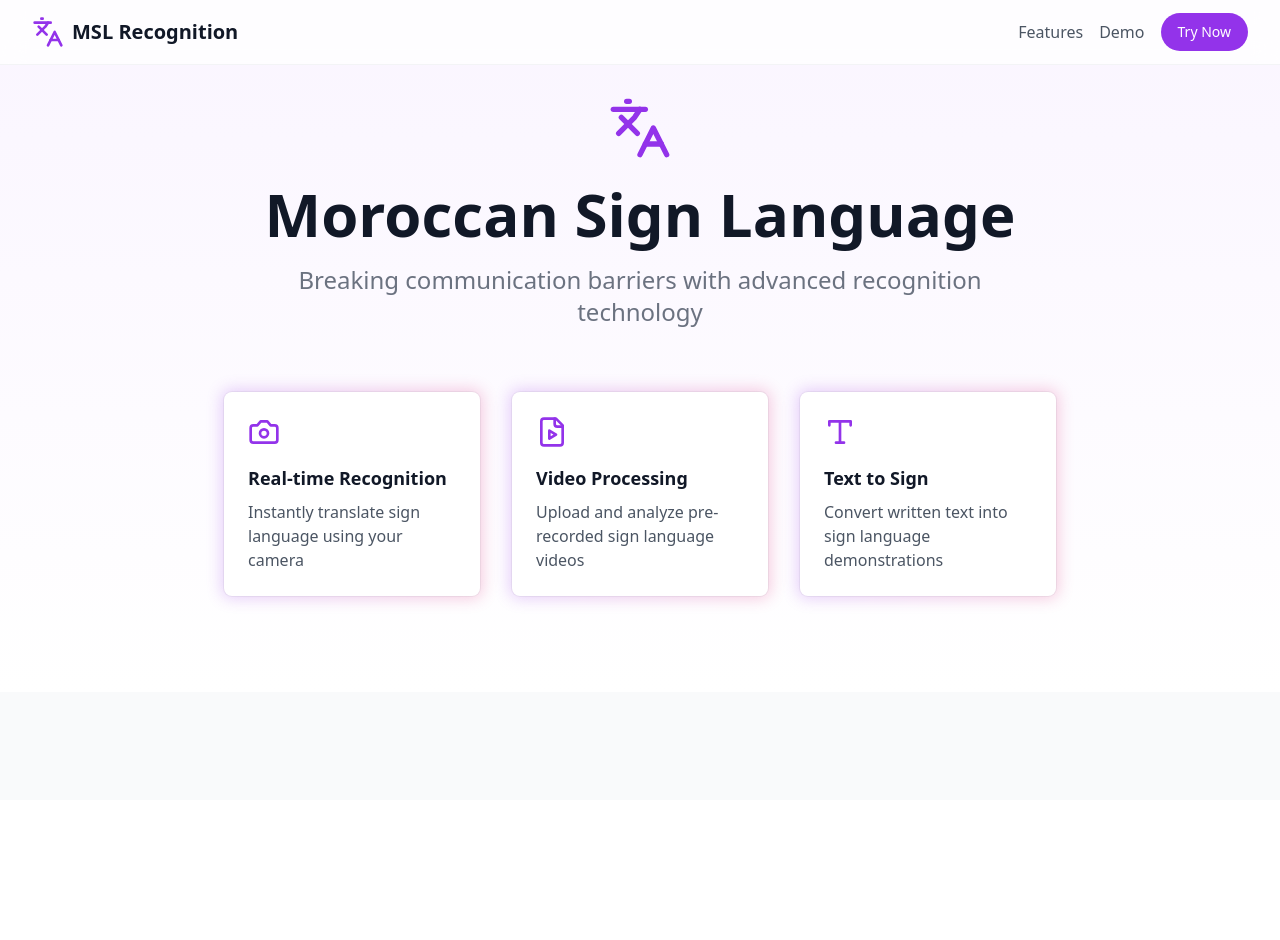
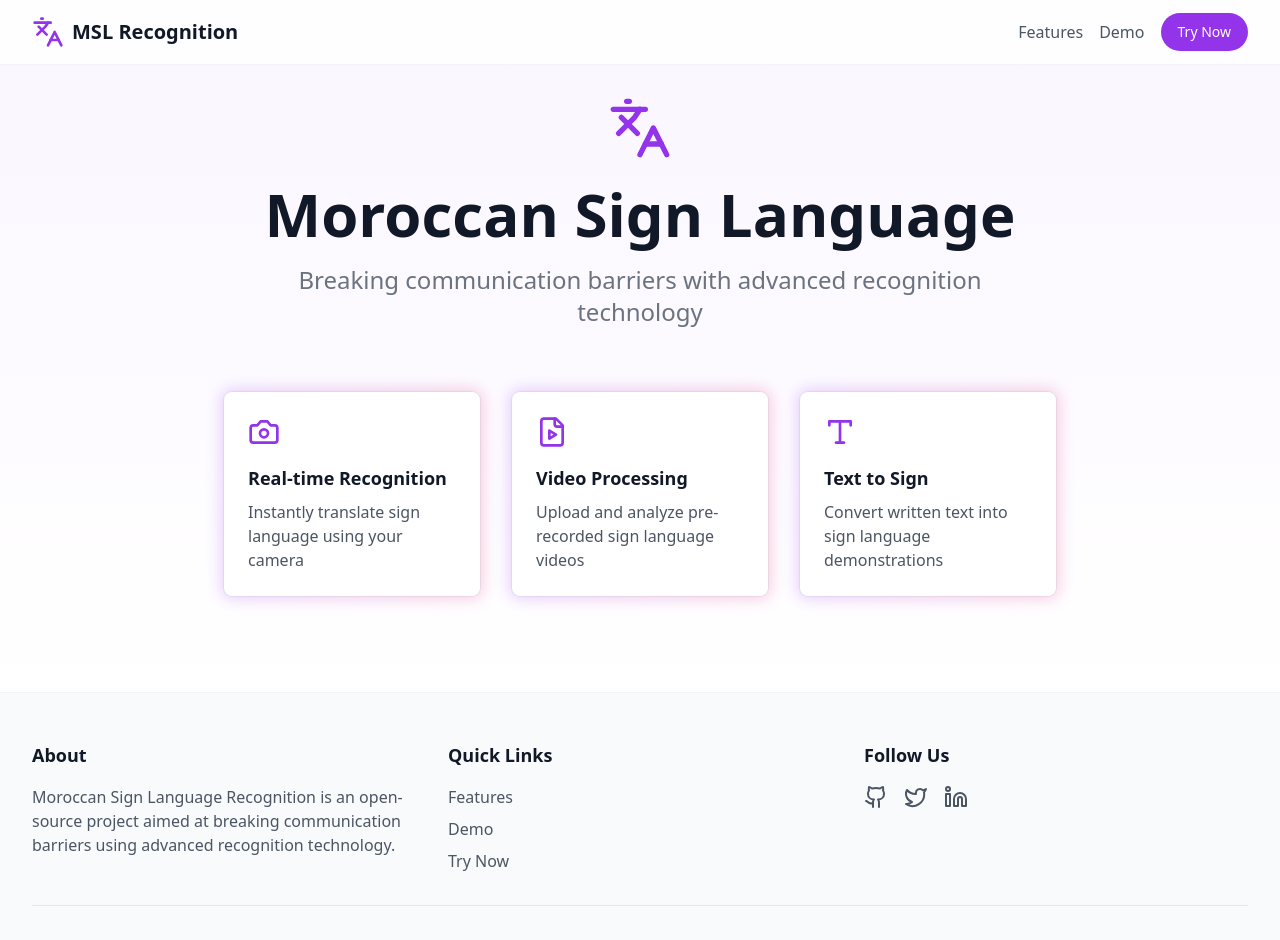
Before and after one commit to ilyasabdellaoui/moroccan-sign-language-recognition, a React (Vite) app: page / in a window 1280 px wide. Shown: the top 940 px of the page. Before the commit the page ends 800 px from the top, so only its background shows below. Built offline with nearby package versions, Linux system fonts and the light colour scheme.

Commit message:
[FEAT] layout: add a footer component

```diff
--- a/src/App.tsx
+++ b/src/App.tsx
@@ -5,6 +5,7 @@ import { Hero } from './components/Landing/Hero';
 import { RealTimeRecognition } from './components/Recognition/RealTimeRecognition';
 import { VideoUpload } from './components/Recognition/VideoUpload';
 import { TextToSign } from './components/Recognition/TextToSign';
+import { Footer } from './components/Layout/Footer'; // Import the Footer
 
 function App() {
   const [activeFeature, setActiveFeature] = useState<string | null>(null);
@@ -28,18 +29,21 @@ function App() {
 
   return (
     <RecognitionProvider>
-      <div className="min-h-screen bg-gray-50">
+      <div className="min-h-screen bg-gray-50 flex flex-col">
         <Header />
         <Hero onFeatureClick={handleFeatureClick} />
 
         {/* Render the active feature */}
         {activeFeature && (
-          <div id="features" className="py-12 px-4 sm:px-6 lg:px-8">
+          <div id="features" className="py-12 px-4 sm:px-6 lg:px-8 flex-1">
             <div className="max-w-4xl mx-auto space-y-8">
               {renderFeature()}
             </div>
           </div>
         )}
+
+        {/* Add the Footer */}
+        <Footer />
       </div>
     </RecognitionProvider>
   );
--- /dev/null
+++ b/src/components/Layout/Footer.tsx
@@ -0,0 +1,79 @@
+import { Github, Twitter, Linkedin } from 'lucide-react';
+
+export const Footer = () => {
+  return (
+    <footer className="bg-gray-50 border-t border-gray-100"> {/* Use bg-gray-50 */}
+      <div className="max-w-7xl mx-auto px-4 sm:px-6 lg:px-8 py-12">
+        <div className="grid grid-cols-1 md:grid-cols-3 gap-8">
+          {/* About Section */}
+          <div>
+            <h3 className="text-lg font-semibold text-gray-900 mb-4">About</h3>
+            <p className="text-gray-600">
+              Moroccan Sign Language Recognition is an open-source project aimed at breaking communication barriers using advanced recognition technology.
+            </p>
+          </div>
+
+          {/* Quick Links */}
+          <div>
+            <h3 className="text-lg font-semibold text-gray-900 mb-4">Quick Links</h3>
+            <ul className="space-y-2">
+              <li>
+                <a href="#features" className="text-gray-600 hover:text-purple-600 transition-colors">
+                  Features
+                </a>
+              </li>
+              <li>
+                <a href="#demo" className="text-gray-600 hover:text-purple-600 transition-colors">
+                  Demo
+                </a>
+              </li>
+              <li>
+                <a href="#try-now" className="text-gray-600 hover:text-purple-600 transition-colors">
+                  Try Now
+                </a>
+              </li>
+            </ul>
+          </div>
+
+          {/* Social Media Links */}
+          <div>
+            <h3 className="text-lg font-semibold text-gray-900 mb-4">Follow Us</h3>
+            <div className="flex space-x-4">
+              <a
+                href="https://github.com/ilyasabdellaoui"
+                target="_blank"
+                rel="noopener noreferrer"
+                className="text-gray-600 hover:text-purple-600 transition-colors"
+              >
+                <Github className="w-6 h-6" />
+              </a>
+              <a
+                href="https://twitter.com/ilyasabdellaoui"
+                target="_blank"
+                rel="noopener noreferrer"
+                className="text-gray-600 hover:text-purple-600 transition-colors"
+              >
+                <Twitter className="w-6 h-6" />
+              </a>
+              <a
+                href="https://linkedin.com/in/ilyasabdellaoui"
+                target="_blank"
+                rel="noopener noreferrer"
+                className="text-gray-600 hover:text-purple-600 transition-colors"
+              >
+                <Linkedin className="w-6 h-6" />
+              </a>
+            </div>
+          </div>
+        </div>
+
+        {/* Copyright */}
+        <div className="mt-8 pt-8 border-t border-gray-200 text-center">
+          <p className="text-sm text-gray-600">
+            &copy; {new Date().getFullYear()} Moroccan Sign Language Recognition. All rights reserved.
+          </p>
+        </div>
+      </div>
+    </footer>
+  );
+};
```
